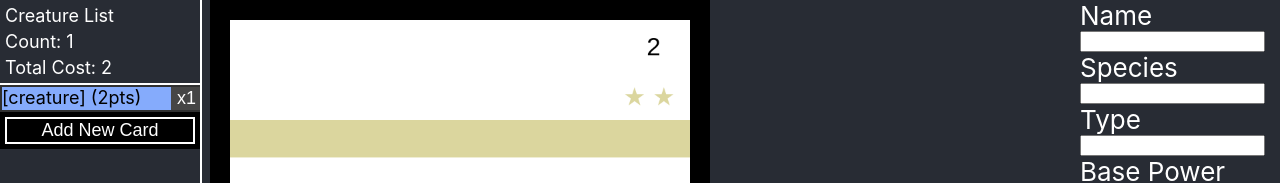
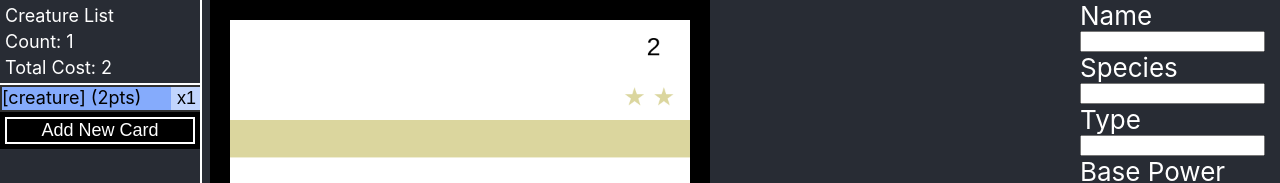
Before and after one commit to shieldgenerator7/CreatureCombat, a React (Create React App) app in the folder CardGenerator/react-canvas-draw/: page / in a window 1280 px wide. In both pictures the pointer is over the button 186 px from the left and 98 px from the top of the page. Shown: the top 183 px of the page. Built offline with nearby package versions, Linux system fonts and the light colour scheme.

Commit message:
Add css to count button

```diff
--- a/CardGenerator/react-canvas-draw/src/App.css
+++ b/CardGenerator/react-canvas-draw/src/App.css
@@ -141,11 +141,8 @@
     justify-content: space-between;
 }
 .listItem button:hover {
-    font-size: large;
-    color: white;
-    background-color: rgb(70, 70, 70, 70);
-    text-align: justify;
-    justify-content: space-between;
+    color: black;
+    background-color: rgb(255, 255, 255, 0.5);
 }
 
 .sltBiome {
--- a/CardGenerator/react-canvas-draw/src/Components/CardListPanel.js
+++ b/CardGenerator/react-canvas-draw/src/Components/CardListPanel.js
@@ -20,12 +20,13 @@ function CardListPanel({ cardList, setCardList, currentCard, setCard, updateCard
                         let cardCost = card.getFinalCost();
                         cardCost += (cardCost != 1) ? "pts" : "pt";
                         let className = "listItem" + ((card == currentCard) ? " select" : "");
+                        let countClassName = (card == currentCard) ? "select" : "";
                         return (
                             <div key={`divCard${i}`}
                                 className={className} onClick={() => setCard(card)}
                             >
                                     <span>{cardName} ({cardCost})</span>
-                                <button
+                                <button className={countClassName}
                                     onClick={e => {
                                         card.count++;
                                         updateCard(card);
```
